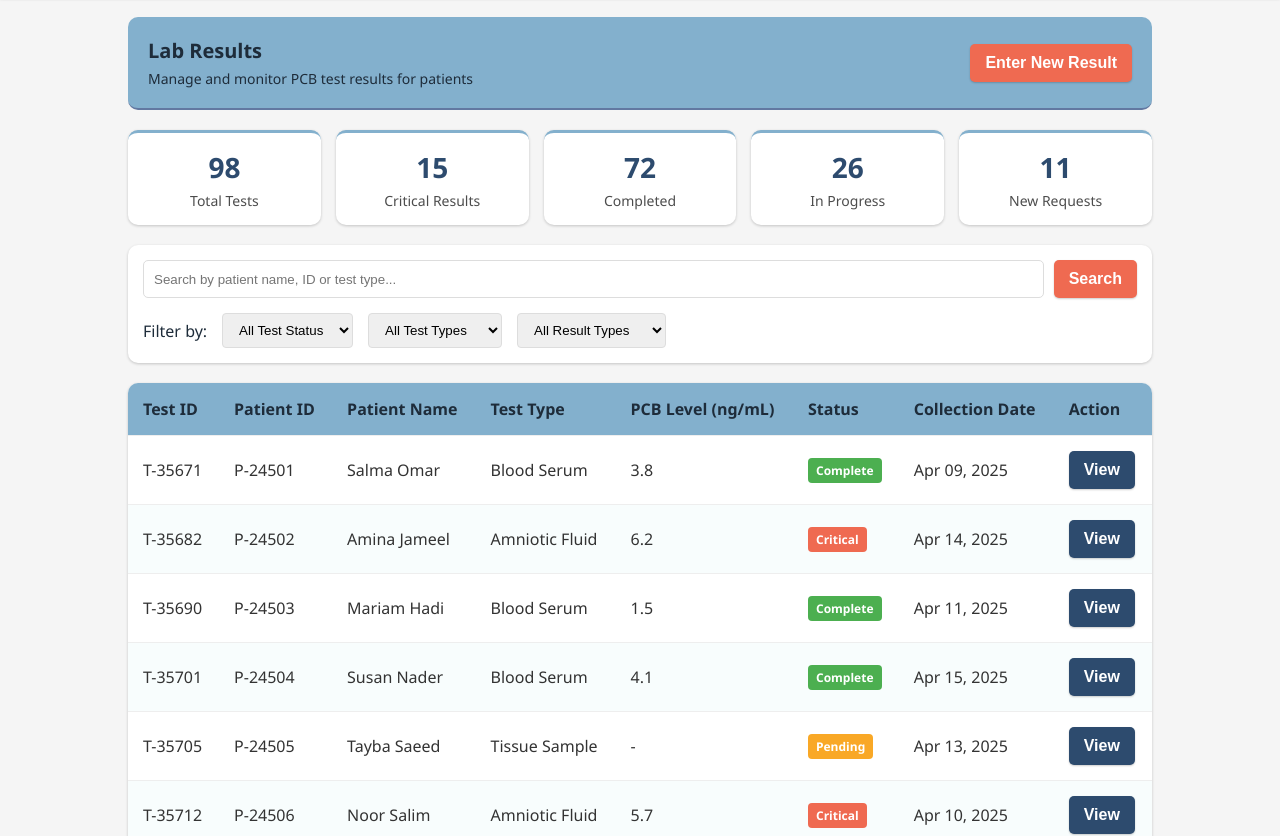
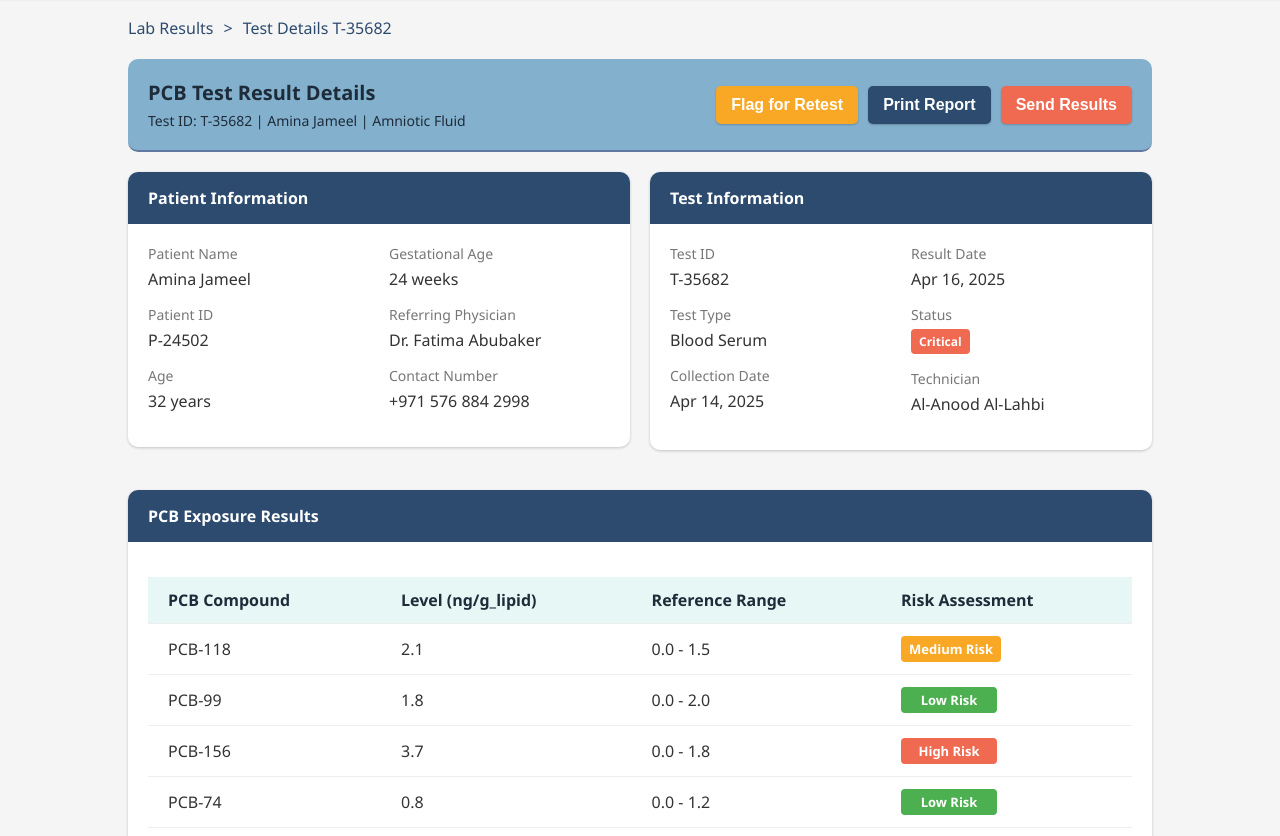
Before and after one commit to 0-Artha-0/Dashboard, a plain HTML site: page lab_admin/results.html in a window 1280 px wide. Shown: the part 123-959 px from the top of the page. Drawn offline with Linux system fonts and the light colour scheme; a web font is replaced by a local one.

Commit message:
Update results.html

```diff
--- a/lab_admin/results.html
+++ b/lab_admin/results.html
@@ -3,7 +3,7 @@
 <head>
     <meta charset="UTF-8">
     <meta name="viewport" content="width=device-width, initial-scale=1.0">
-    <title>Materna: Test Results</title>
+    <title>Materna: Patient Result</title>
     <link rel="stylesheet" href="../styles/background.css">
 
     <style>
@@ -54,110 +54,149 @@
             background-color: var(--dark-blue);
         }
 
-        .summary-banner {
-            display: grid;
-            grid-template-columns: repeat(auto-fit, minmax(150px, 1fr));
-            gap: 15px;
-            margin-bottom: 20px;
+        .button-warning {
+            background-color: #f9a826;
         }
 
-        .summary-item {
+        .info-card {
             background-color: white;
-            padding: 15px;
             border-radius: 10px;
-            text-align: center;
             box-shadow: 0px 1px 3px rgba(0, 0, 0, 0.2);
-            border-top: 3px solid var(--light-blue);
+            margin-bottom: 20px;
+            overflow: hidden;
         }
 
-        .summary-number {
-            font-size: 28px;
+        .card-header {
+            background-color: var(--dark-blue);
+            color: white;
+            padding: 15px 20px;
             font-weight: bold;
-            color: var(--dark-blue);
+            font-size: 16px;
         }
 
-        .summary-label {
-            color: rgba(0, 0, 0, 0.7);
-            font-size: 14px;
-            margin-top: 5px;
+        .card-body {
+            padding: 20px;
         }
 
-        .search-filter-container {
-            background-color: white;
-            padding: 15px;
-            border-radius: 10px;
-            margin-bottom: 20px;
-            box-shadow: 0px 1px 3px rgba(0, 0, 0, 0.2);
+        .patient-info {
+            display: grid;
+            grid-template-columns: repeat(auto-fit, minmax(220px, 1fr));
+            gap: 20px;
         }
 
-        .search-bar {
-            display: flex;
-            gap: 10px;
+        .info-group {
             margin-bottom: 15px;
         }
 
-        .search-input {
-            flex: 1;
-            padding: 10px;
-            border: 1px solid #ddd;
-            border-radius: 5px;
+        .info-label {
+            font-size: 14px;
+            color: #777;
+            margin-bottom: 5px;
         }
 
-        .filter-section {
-            display: flex;
-            flex-wrap: wrap;
-            gap: 15px;
-            align-items: center;
-        }
-
-        .filter-label {
-            color: var(--navy);
+        .info-value {
+            font-size: 16px;
             font-weight: 500;
         }
 
-        .filter-dropdown {
-            padding: 8px 12px;
-            border: 1px solid #ddd;
-            border-radius: 4px;
+        .test-results-table {
+            width: 100%;
+            border-collapse: collapse;
+            margin-top: 15px;
         }
 
-        .data-table {
-            width: 100%;
-            border-collapse: collapse;
-            background-color: white;
-            border-radius: 10px;
-            overflow: hidden;
-            box-shadow: 0px 1px 3px rgba(0, 0, 0, 0.2);
-            margin-bottom: 20px;
-        }
-
-        .data-table thead {
-            background-color: var(--light-blue);
-            color: var(--navy);
-        }
-
-        .data-table th,
-        .data-table td {
-            padding: 15px;
+        .test-results-table th,
+        .test-results-table td {
+            padding: 12px 15px;
             text-align: left;
             border-bottom: 1px solid #eee;
         }
 
-        .data-table tr:last-child td {
-            border-bottom: none;
+        .test-results-table thead {
+            background-color: var(--mint);
+            color: var(--navy);
         }
 
-        .data-table tr:nth-child(even) {
-            background-color: rgba(230, 249, 248, 0.3);
+        .test-results-table th:first-child,
+        .test-results-table td:first-child {
+            padding-left: 20px;
         }
 
-        .section-title {
-            font-size: 18px;
+        .risk-badge {
+            display: inline-block;
+            padding: 4px 8px;
+            border-radius: 4px;
+            color: white;
             font-weight: bold;
-            margin: 30px 0 15px 0;
+            text-align: center;
+            min-width: 80px;
+        }
+
+        .notes-form {
+            margin-top: 15px;
+        }
+
+        .notes-input {
+            width: 100%;
+            padding: 12px;
+            border: 1px solid #ddd;
+            border-radius: 5px;
+            margin-bottom: 15px;
+            resize: vertical;
+            min-height: 100px;
+            font-family: inherit;
+        }
+
+        .report-section {
+            background-color: var(--mint);
+            padding: 15px;
+            border-radius: 5px;
+            margin: 20px 0;
+        }
+
+        .report-section h3 {
+            color: var(--navy);
+            margin-top: 0;
+        }
+
+        .row {
+            display: flex;
+            flex-wrap: wrap;
+            gap: 20px;
+            margin-bottom: 20px;
+        }
+
+        .column {
+            flex: 1;
+            min-width: 300px;
+        }
+
+        .status-badge {
+            display: inline-block;
+            padding: 4px 8px;
+            border-radius: 4px;
+            color: white;
+            font-weight: bold;
+        }
+
+        .breadcrumb {
+            display: flex;
+            align-items: center;
+            margin-top: 20px;
             color: var(--dark-blue);
-            border-bottom: 1px solid #ddd;
-            padding-bottom: 10px;
+        }
+
+        .breadcrumb a {
+            color: var(--dark-blue);
+            text-decoration: none;
+        }
+
+        .breadcrumb a:hover {
+            text-decoration: underline;
+        }
+
+        .breadcrumb .separator {
+            margin: 0 10px;
         }
     </style>
 </head>
@@ -187,144 +226,175 @@
     </div>
 
     <div class="content">
+        <div class="breadcrumb">
+            <a href="#">Lab Results</a>
+            <span class="separator">></span>
+            <span>Test Details T-35682</span>
+        </div>
+
         <div class="controls">
             <div>
-                <div class="controls-title">Lab Results</div>
-                <div class="controls-subtitle">Manage and monitor PCB test results for patients</div>
+                <div class="controls-title">PCB Test Result Details</div>
+                <div class="controls-subtitle">Test ID: T-35682 | Amina Jameel | Amniotic Fluid</div>
             </div>
             <div class="action-buttons">
-                <button class="button-primary">Enter New Result</button>
+                <button class="button-warning">Flag for Retest</button>
+                <button class="button-secondary">Print Report</button>
+                <button class="button-primary">Send Results</button>
             </div>
         </div>
 
-        <div class="summary-banner">
-            <div class="summary-item">
-                <div class="summary-number">98</div>
-                <div class="summary-label">Total Tests</div>
+        <div class="row">
+            <div class="column">
+                <div class="info-card">
+                    <div class="card-header">Patient Information</div>
+                    <div class="card-body">
+                        <div class="patient-info">
+                            <div>
+                                <div class="info-group">
+                                    <div class="info-label">Patient Name</div>
+                                    <div class="info-value">Amina Jameel</div>
                                 </div>
-            <div class="summary-item">
-                <div class="summary-number">15</div>
-                <div class="summary-label">Critical Results</div>
+                                <div class="info-group">
+                                    <div class="info-label">Patient ID</div>
+                                    <div class="info-value">P-24502</div>
                                 </div>
-            <div class="summary-item">
-                <div class="summary-number">72</div>
-                <div class="summary-label">Completed</div>
+                                <div class="info-group">
+                                    <div class="info-label">Age</div>
+                                    <div class="info-value">32 years</div>
                                 </div>
-            <div class="summary-item">
-                <div class="summary-number">26</div>
-                <div class="summary-label">In Progress</div>
                             </div>
-            <div class="summary-item">
-                <div class="summary-number">11</div>
-                <div class="summary-label">New Requests</div>
+                            <div>
+                                <div class="info-group">
+                                    <div class="info-label">Gestational Age</div>
+                                    <div class="info-value">24 weeks</div>
+                                </div>
+                                <div class="info-group">
+                                    <div class="info-label">Referring Physician</div>
+                                    <div class="info-value">Dr. Fatima Abubaker</div>
+                                </div>
+                                <div class="info-group">
+                                    <div class="info-label">Contact Number</div>
+                                    <div class="info-value">+971 576 884 2998</div>
+                                </div>
+                            </div>
+                        </div>
+                    </div>
                 </div>
             </div>
 
-        <div class="search-filter-container">
-            <div class="search-bar">
-                <input type="text" class="search-input" placeholder="Search by patient name, ID or test type...">
-                <button class="button-primary">Search</button>
+            <div class="column">
+                <div class="info-card">
+                    <div class="card-header">Test Information</div>
+                    <div class="card-body">
+                        <div class="patient-info">
+                            <div>
+                                <div class="info-group">
+                                    <div class="info-label">Test ID</div>
+                                    <div class="info-value">T-35682</div>
                                 </div>
-
-            <div class="filter-section">
-                <span class="filter-label">Filter by:</span>
-                <select class="filter-dropdown">
-                    <option>All Test Status</option>
-                    <option>Completed</option>
-                    <option>In Progress</option>
-                    <option>Pending</option>
-                </select>
-                <select class="filter-dropdown">
-                    <option>All Test Types</option>
-                    <option>Blood Serum</option>
-                    <option>Amniotic Fluid</option>
-                    <option>Tissue Sample</option>
-                </select>
-                <select class="filter-dropdown">
-                    <option>All Result Types</option>
-                    <option>Critical</option>
-                    <option>Above Reference</option>
-                    <option>Normal Range</option>
-                </select>
+                                <div class="info-group">
+                                    <div class="info-label">Test Type</div>
+                                    <div class="info-value">Blood Serum</div>
+                                </div>
+                                <div class="info-group">
+                                    <div class="info-label">Collection Date</div>
+                                    <div class="info-value">Apr 14, 2025</div>
+                                </div>
+                            </div>
+                            <div>
+                                <div class="info-group">
+                                    <div class="info-label">Result Date</div>
+                                    <div class="info-value">Apr 16, 2025</div>
+                                </div>
+                                <div class="info-group">
+                                    <div class="info-label">Status</div>
+                                    <div class="info-value">
+                                        <span class="status-badge status-critical">Critical</span>
+                                    </div>
+                                </div>
+                                <div class="info-group">
+                                    <div class="info-label">Technician</div>
+                                    <div class="info-value">Al-Anood Al-Lahbi</div>
+                                </div>
+                            </div>
+                        </div>
+                    </div>
+                </div>
             </div>
         </div>
 
-        <table class="data-table">
+        <div class="info-card">
+            <div class="card-header">PCB Exposure Results</div>
+            <div class="card-body">
+                <table class="test-results-table">
                     <thead>
                         <tr>
-                    <th>Test ID</th>
-                    <th>Patient ID</th>
-                    <th>Patient Name</th>
-                    <th>Test Type</th>
-                    <th>PCB Level (ng/mL)</th>
-                    <th>Status</th>
-                    <th>Collection Date</th>
-                    <th>Action</th>
+                            <th>PCB Compound</th>
+                            <th>Level (ng/g_lipid)</th>
+                            <th>Reference Range</th>
+                            <th>Risk Assessment</th>
                         </tr>
                     </thead>
                     <tbody>
                         <tr>
-                    <td>T-35671</td>
-                    <td>P-24501</td>
-                    <td>Salma Omar</td>
-                    <td>Blood Serum</td>
-                    <td>3.8</td>
-                    <td><span class="status-badge status-complete">Complete</span></td>
-                    <td>Apr 09, 2025</td>
-                    <td><button class="button-secondary">View</button></td>
+                            <td>PCB-118</td>
+                            <td>2.1</td>
+                            <td>0.0 - 1.5</td>
+                            <td><span class="risk-badge risk-medium">Medium Risk</span></td>
                         </tr>
                         <tr>
-                    <td>T-35682</td>
-                    <td>P-24502</td>
-                    <td>Amina Jameel</td>
-                    <td>Amniotic Fluid</td>
-                    <td>6.2</td>
-                    <td><span class="status-badge status-critical">Critical</span></td>
-                    <td>Apr 14, 2025</td>
-                    <td><button class="button-secondary" onclick="location.href='patient-result.html'">View</button></td>
+                            <td>PCB-99</td>
+                            <td>1.8</td>
+                            <td>0.0 - 2.0</td>
+                            <td><span class="risk-badge risk-low">Low Risk</span></td>
                         </tr>
                         <tr>
-                    <td>T-35690</td>
-                    <td>P-24503</td>
-                    <td>Mariam Hadi</td>
-                    <td>Blood Serum</td>
-                    <td>1.5</td>
-                    <td><span class="status-badge status-complete">Complete</span></td>
-                    <td>Apr 11, 2025</td>
-                    <td><button class="button-secondary">View</button></td>
+                            <td>PCB-156</td>
+                            <td>3.7</td>
+                            <td>0.0 - 1.8</td>
+                            <td><span class="risk-badge risk-high">High Risk</span></td>
                         </tr>
                         <tr>
-                    <td>T-35701</td>
-                    <td>P-24504</td>
-                    <td>Susan Nader</td>
-                    <td>Blood Serum</td>
-                    <td>4.1</td>
-                    <td><span class="status-badge status-complete">Complete</span></td>
-                    <td>Apr 15, 2025</td>
-                    <td><button class="button-secondary">View</button></td>
+                            <td>PCB-74</td>
+                            <td>0.8</td>
+                            <td>0.0 - 1.2</td>
+                            <td><span class="risk-badge risk-low">Low Risk</span></td>
                         </tr>
                         <tr>
-                    <td>T-35705</td>
-                    <td>P-24505</td>
-                    <td>Tayba Saeed</td>
-                    <td>Tissue Sample</td>
-                    <td>-</td>
-                    <td><span class="status-badge status-pending">Pending</span></td>
-                    <td>Apr 13, 2025</td>
-                    <td><button class="button-secondary">View</button></td>
+                            <td>PCB-170</td>
+                            <td>2.5</td>
+                            <td>0.0 - 1.7</td>
+                            <td><span class="risk-badge risk-medium">Medium Risk</span></td>
                         </tr>
                         <tr>
-                    <td>T-35712</td>
-                    <td>P-24506</td>
-                    <td>Noor Salim</td>
-                    <td>Amniotic Fluid</td>
-                    <td>5.7</td>
-                    <td><span class="status-badge status-critical">Critical</span></td>
-                    <td>Apr 10, 2025</td>
-                    <td><button class="button-secondary">View</button></td>
+                            <td><strong>Total PCB Level</strong></td>
+                            <td><strong>6.2</strong></td>
+                            <td><strong>0.0 - 4.5</strong></td>
+                            <td><span class="risk-badge risk-high">High Risk</span></td>
                         </tr>
                     </tbody>
                 </table>
+            </div>
+        </div>
+
+        <div class="report-section">
+            <h3>Summary Report</h3>
+            <p>The test results indicate elevated levels of polychlorinated biphenyls (PCBs) in the blood serum sample, with a total PCB concentration of 6.2 ng/g_lipid, which exceeds the reference range (0.0 - 4.5 ngg_lipid). Particularly concerning are the high levels of PCB-52 at 3.7 ng/mL, which is more than twice the reference upper limit. PCB-118 and PCB-170 are also elevated at moderate levels.</p>
+            <p>These findings suggest significant environmental exposure to PCBs, which may pose potential risks to fetal development. Immediate clinical follow-up is recommended, and the patient should be counseled regarding potential exposure sources and risk mitigation strategies.</p>
+        </div>
+
+        <div class="info-card">
+            <div class="card-header">Additional Notes</div>
+            <div class="card-body">
+                <form class="notes-form">
+                    <textarea class="notes-input" placeholder="Add your notes about this test result..."></textarea>
+                    <div class="action-buttons">
+                        <button type="submit" class="button-primary">Save Notes</button>
+                    </div>
+                </form>
+            </div>
+        </div>
     </div>
 
     <footer class="footer">
```
Lines whose indentation alone changed are shown as unchanged.
